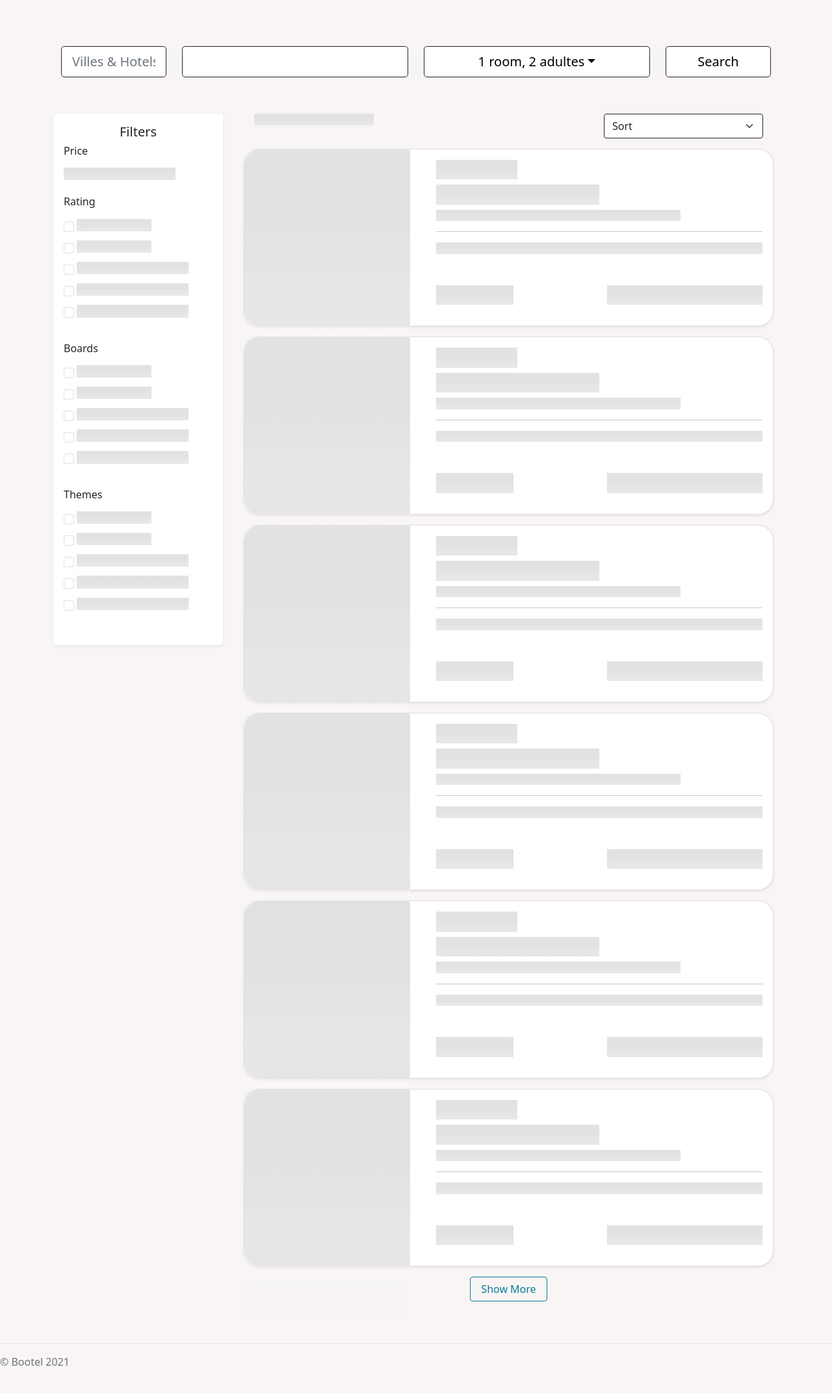
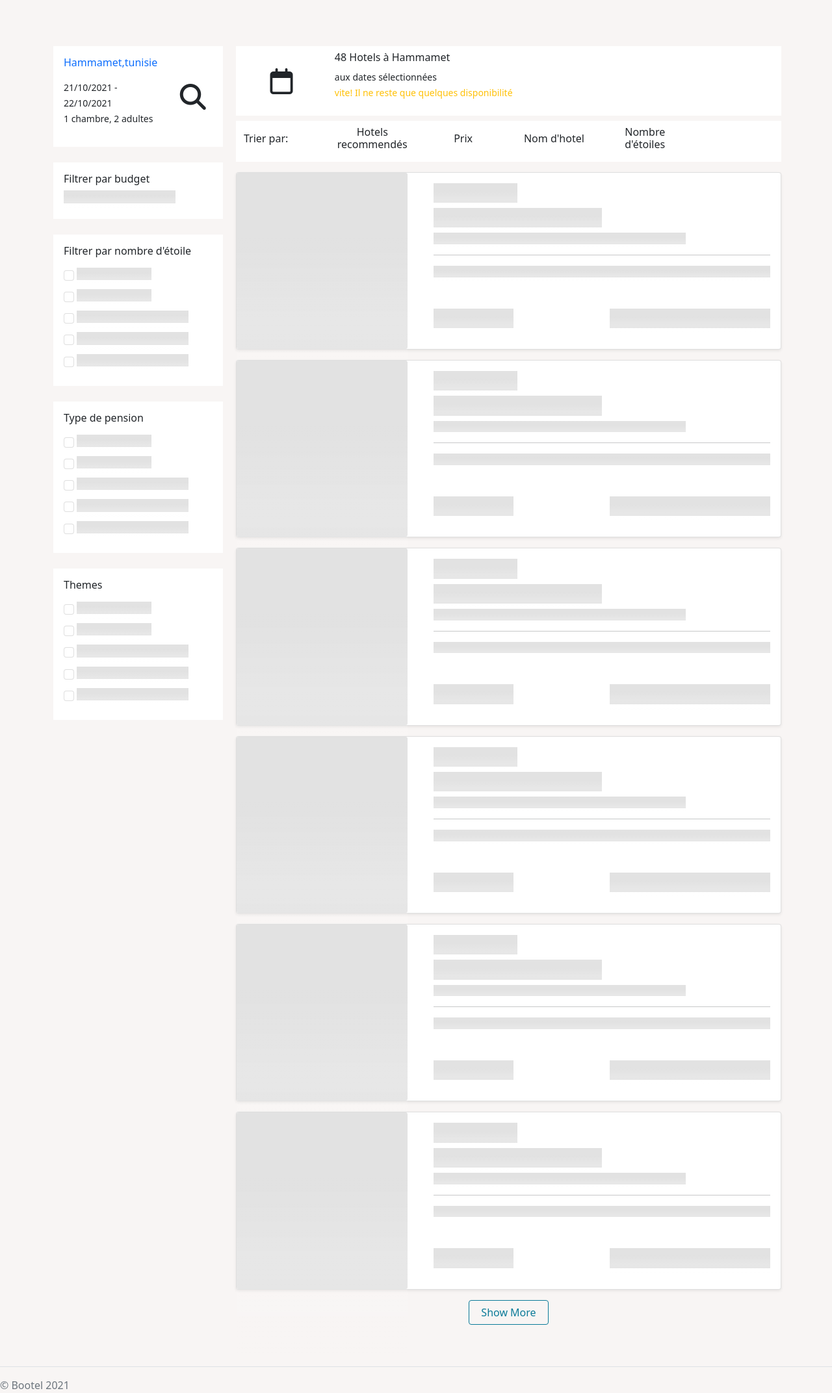
Before and after one commit to ghassensaaf/bootel, a Node server app: page /hotels in a window 1280 px wide. Shown: the part 121-2265 px from the top of the page at 65% size. Before the commit the page ends 2223 px from the top, so only its background shows below. Run offline with Node 20, Linux system fonts and the light colour scheme; some libraries are stand-ins or nearby versions.

Commit message:
list page

```diff
--- a/public/javascripts/filters.js
+++ b/public/javascripts/filters.js
@@ -94,16 +94,10 @@ function showRooms(btn){
 
   if($(rooms).is(":hidden")){
     $('#'+btn.id).html('Chambre et Tarifs <i class="fas fa-chevron-up"></i>');
-    if($(document).width()>=992){
-      $(pic).css("border-bottom-left-radius", "0");
-    }
   }
   else
   {
     $('#'+btn.id).html('Chambre et Tarifs <i class="fas fa-chevron-down"></i>');
-    if($(document).width()>=992){
-    $(pic).css("border-bottom-left-radius", "1.5rem");
-    }
   }
   $(rooms).slideToggle();
 }
--- a/public/stylesheets/style.css
+++ b/public/stylesheets/style.css
@@ -23,19 +23,12 @@ body
 /* ----------------------------------------------------------------------------- */
 /* ------------------------hotel cards--------------------------------------- */
 /* ----------------------------------------------------------------------------- */
-.hotel{
-  border-radius: 1.5rem;
-}
-.hotel-rooms{
-  border-radius: 1.5rem;
-}
+
 .hotel-rooms>.card-body{
   padding: 1rem 2rem;
 }
 .card-img{
   object-fit: cover; height:100%; max-height:348px;
-  border-top-left-radius: 1.5rem;
-  border-bottom-left-radius: 1.5rem;
 }
 .h-adress{
   color: #0b7b99;
@@ -209,9 +202,5 @@ button.loading{
   }
   .card-img{
     height: 250px;
-    border-top-left-radius: 1.5rem;
-    border-top-right-radius: 1.5rem;
-    border-bottom-left-radius: 0;
-    border-bottom-right-radius: 0;
   }
 }
--- a/views/hotels.hbs
+++ b/views/hotels.hbs
@@ -2,29 +2,39 @@
 <div class="container">
   <!-- Section: Search engine -->
   <div class="container">
-    {{>searchForm}}
+    {{!-- {{>searchForm}} --}}
   </div>
   <!-- Section: Search engine -->
   <div class="row mt-5">
     <div class="col-lg-3 mb-4">
       <!-- Section: Sidebar -->
-      <section id="sidebar" class="mb-3 bg-white rounded-3 shadow-sm" >
+      <section id="sidebar" class="mb-3 " >
         <!-- Section: Filters -->
         <button class="btn d-lg-none" type="button" data-bs-toggle="collapse" data-bs-target="#example-collapse">
-            <span class="navbar-light fs-2">Show Filters              <span class="navbar-toggler-icon px-3"></span></span>
+            <span class="navbar-light fs-2">Show Filters <span class="navbar-toggler-icon px-3"></span></span>
         </button>
         <div id="example-collapse" class="collapse d-lg-block">
-        <section class="p-3" id="filters" >
-          <h5 class="text-center">Filters</h5>
+        <section class="" id="filters" >
+          <section id=" search-summary" class="mb-4 bg-white p-3">
+            <div class="row">
+              <div class="col-8">
+                <h6 class="font-weight-bold mb-3 text-primary">Hammamet,tunisie</h6>
+                <p><small>21/10/2021 - 22/10/2021 <br> 1 chambre, 2 adultes</small></p>
+              </div>
+              <div class="col-4 position-relative">
+                <h1 class="position-absolute top-50 start-50 translate-middle"><i class="fas fa-search"></i></h1>
+              </div>
+            </div>
+          </section>
           <!-- Section: Price  -->
-          <section id="price-filter" class="mb-4">
-            <h6 class="font-weight-bold mb-3">Price</h6>
+          <section id="price-filter" class="mb-4 bg-white p-3">
+            <h6 class="font-weight-bold ">Filtrer par budget</h6>
             <h6 class="loading w-75"></h6>
           </section>
           <!-- Section: Price  -->
           <!-- Section: rating -->
-          <section class="mb-4">
-            <h6 class="font-weight-bold mb-3">Rating</h6>
+          <section class="mb-4 bg-white p-3">
+            <h6 class="font-weight-bold mb-3">Filtrer par nombre d'étoile</h6>
             <div id="rating-filter">
               <input type="checkbox" class="form-check-input filled-in" disabled> <h6 style="display: inline-block;" class="loading w-50"></h6><br>
               <input type="checkbox" class="form-check-input filled-in" disabled> <h6 style="display: inline-block;" class="loading w-50"></h6><br>
@@ -35,8 +45,8 @@
           </section>
           <!-- Section: rating -->
           <!-- Section: Boards -->
-          <section class="mb-4">
-            <h6 class="font-weight-bold mb-3">Boards</h6>
+          <section class="mb-4 bg-white p-3">
+            <h6 class="font-weight-bold mb-3">Type de pension</h6>
             <div id="board-filter">
               <input type="checkbox" class="form-check-input filled-in" disabled> <h6 style="display: inline-block;" class="loading w-50"></h6><br>
               <input type="checkbox" class="form-check-input filled-in" disabled> <h6 style="display: inline-block;" class="loading w-50"></h6><br>
@@ -47,7 +57,7 @@
           </section>
           <!-- Section: Boards -->
           <!-- Section: Themes -->
-          <section class="mb-4">
+          <section class="mb-4 bg-white p-3">
             <h6 class="font-weight-bold mb-3">Themes</h6>
             <div id="theme-filter">
               <input type="checkbox" class="form-check-input filled-in" disabled> <h6 style="display: inline-block;" class="loading w-50"></h6><br>
@@ -64,11 +74,11 @@
       </section>
       <!-- Section: Sidebar -->
     </div>
-    <div class="col-lg-9 mb-4">
+    <div class="col-lg-9 mb-4 px-0">
       <!-- Section: Products  -->
       <section class="mb-3">
         <!-- Sorting -->
-        <section class="mb-3">
+        {{!-- <section class="mb-3">
           <div class="container">
             <div class="row d-flex ">
               <div class="col-md-4 col-sm-12 ">
@@ -92,11 +102,28 @@
               </div>
             </div>
           </div>
-        </section>
+        </section> --}}
         <!-- Sorting -->
         <!-- hotels -->
         <section>
           <!-- Grid row -->
+          <div class="bg-white mx-2 row">
+            <div class="col-2 position-relative">
+              <h1 class="position-absolute top-50 start-50 translate-middle"> <i class="far fa-calendar"></i></h1>
+            </div>
+            <div class="col-10 py-2">
+              <h6>48 Hotels à Hammamet</h6>
+              <p> <small>aux dates sélectionnées <br><span class="text-warning">vite! Il ne reste que quelques disponibilité</span> </small> </p>
+            </div>
+          </div>
+          <div class="bg-white mx-2 row mt-2 py-2 d-flex align-items-center">
+            <div class="col-2"><h6>Trier par: </h6></div>
+            <div class="col-2"><h6 class="text-center">Hotels recommendés</h6> </div>
+            <div class="col-2"><h6 class="text-center">Prix</h6> </div>
+            <div class="col-2"><h6 class="text-center">Nom d'hotel</h6> </div>
+            <div class="col-2"><h6 class="text-center">Nombre d'étoiles</h6> </div>
+            <div class="col-2"> </div>
+          </div>
           <div class="px-2" id="products">
             <div class="card mt-3 shadow-sm hotel" >
               <div class="row no-gutters">
--- a/views/partials/filters/boardFilter.hbs
+++ b/views/partials/filters/boardFilter.hbs
@@ -1,4 +1,4 @@
-<div class="form-check pl-0 mb-2">
+<div class="form-check pl-0 mb-2 bg-white">
     <input value="${board.code}" type="checkbox" name="board" class="form-check-input filled-in update">
     <label class="form-check-label small card-link-secondary">${board.name} (${board.count})</label>
 </div>
--- a/views/partials/filters/priceFilter.hbs
+++ b/views/partials/filters/priceFilter.hbs
@@ -1,5 +1,5 @@
-<h6 class="font-weight-bold mb-3">Price</h6>
-<div class="slider-price align-items-center my-4">
+<div class="slider-price align-items-center">
+    <h6 class="font-weight-bold ">Filtrer par budget</h6>
     <form class="multi-range-field w-100 mb-1">
         <h5 class="text-center" ><small><label for="price-range"><span id="output"></span></label></small></h5>
 
--- a/views/partials/filters/ratingFilter.hbs
+++ b/views/partials/filters/ratingFilter.hbs
@@ -1,4 +1,4 @@
-<div class="form-check pl-0 mb-2">
+<div class="form-check pl-0 mb-2 bg-white">
     <input value="${rating.code}" type="checkbox" name="rating" class="form-check-input filled-in update">
     <label class="form-check-label small card-link-secondary">${rating.name} (${rating.count})</label>
 </div>
--- a/views/partials/filters/themeFilter.hbs
+++ b/views/partials/filters/themeFilter.hbs
@@ -1,4 +1,4 @@
-<div class="form-check pl-0 mb-2">
+<div class="form-check pl-0 mb-2 bg-white">
     <input value="${theme.code}" type="checkbox" name="theme" class="form-check-input filled-in update">
     <label class="form-check-label small card-link-secondary">${theme.name} (${theme.count})</label>
 </div>
```
